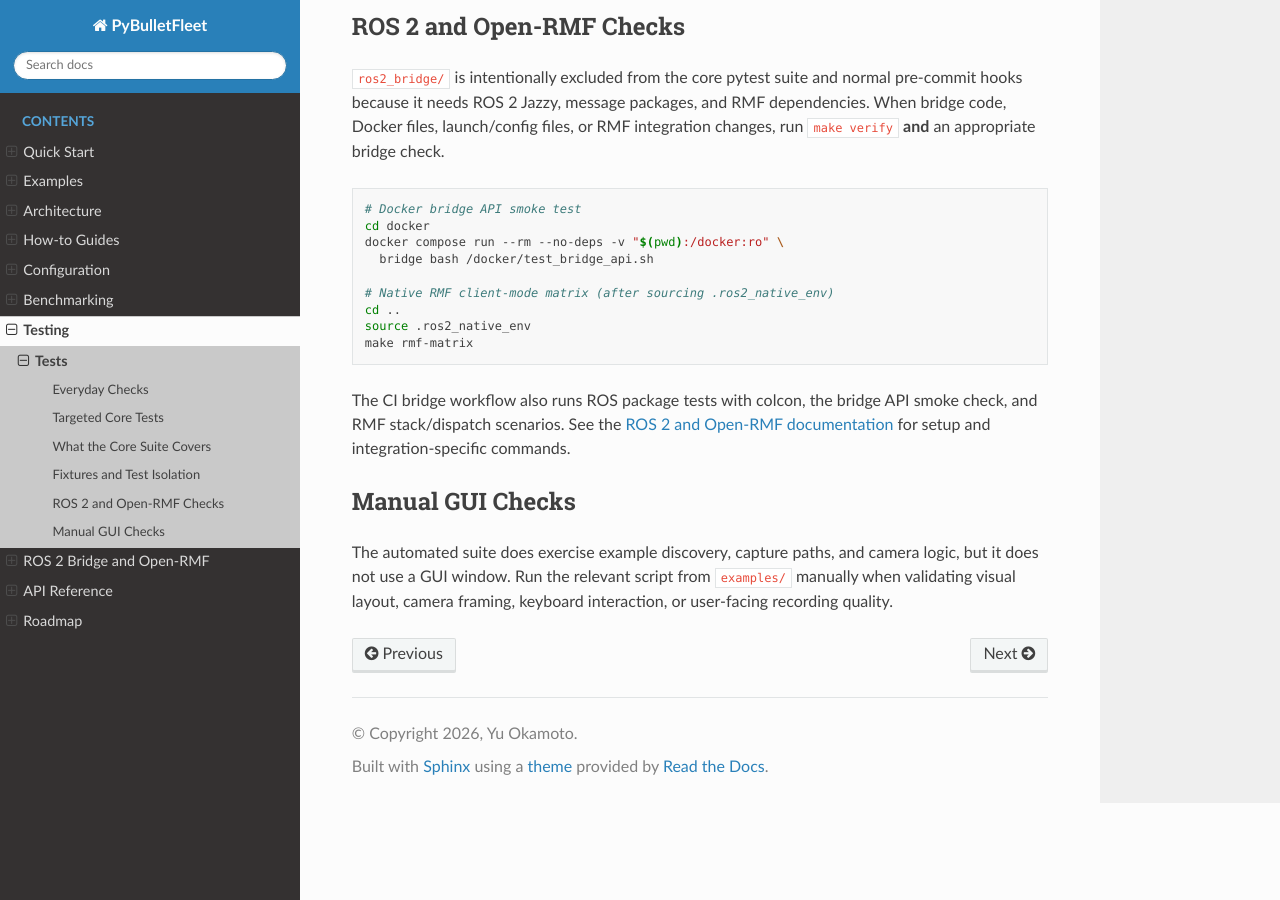
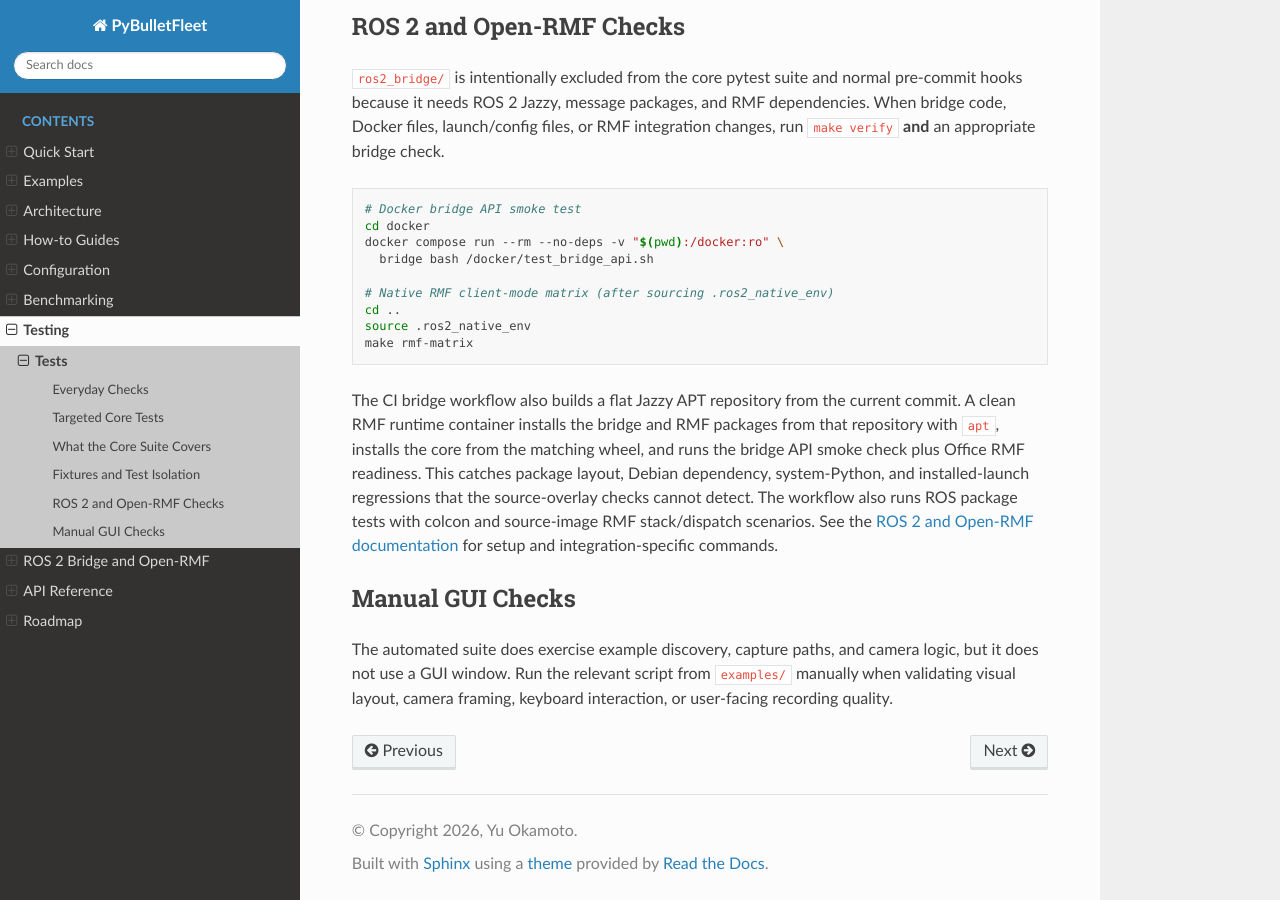
Before and after one commit to yuokamoto/PyBulletFleet, a Sphinx documentation site: the page built from docs/testing/overview.md, in a window 1280 px wide and 900 px high, scrolled down 1822 px. Built offline with Sphinx 7.4.7 and the Read the Docs theme 3.1.0, drawn with Linux system fonts in a browser that asks for light colours.

Commit message:
test(ros): gate Jazzy APT runtime packages

````diff
--- a/docs/testing/overview.md
+++ b/docs/testing/overview.md
@@ -96,9 +96,15 @@ source .ros2_native_env
 make rmf-matrix
 ```
 
-The CI bridge workflow also runs ROS package tests with colcon, the bridge API
-smoke check, and RMF stack/dispatch scenarios. See the [ROS 2 and Open-RMF
-documentation](../ros2/index.md) for setup and integration-specific commands.
+The CI bridge workflow also builds a flat Jazzy APT repository from the current
+commit. A clean RMF runtime container installs the bridge and RMF packages from
+that repository with `apt`, installs the core from the matching wheel, and runs
+the bridge API smoke check plus Office RMF readiness. This catches package
+layout, Debian dependency, system-Python, and installed-launch regressions that
+the source-overlay checks cannot detect. The workflow also runs ROS package
+tests with colcon and source-image RMF stack/dispatch scenarios. See the [ROS 2
+and Open-RMF documentation](../ros2/index.md) for setup and
+integration-specific commands.
 
 ## Manual GUI Checks
 
````
Also changed, not shown: ros2_bridge/RELEASING.md (+3 -1 lines), ros2_bridge/README.md, 4 other files.
